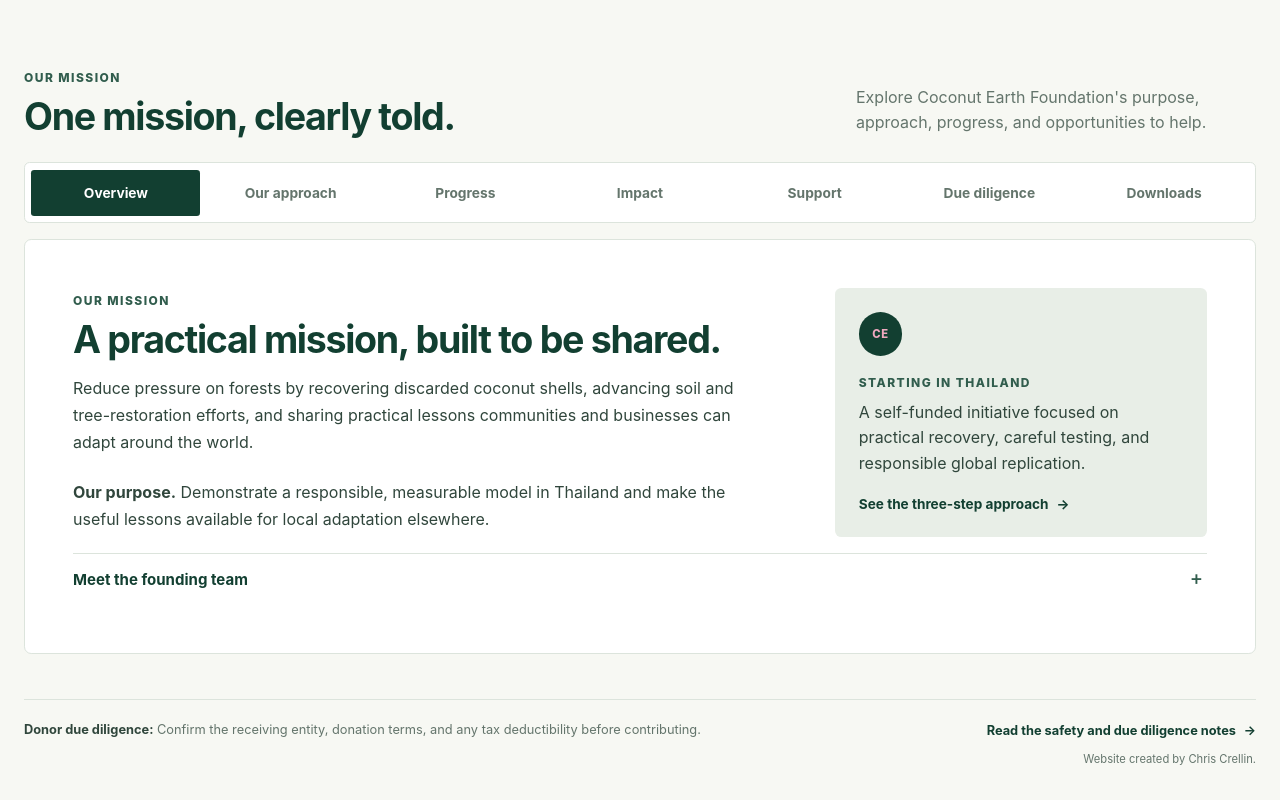
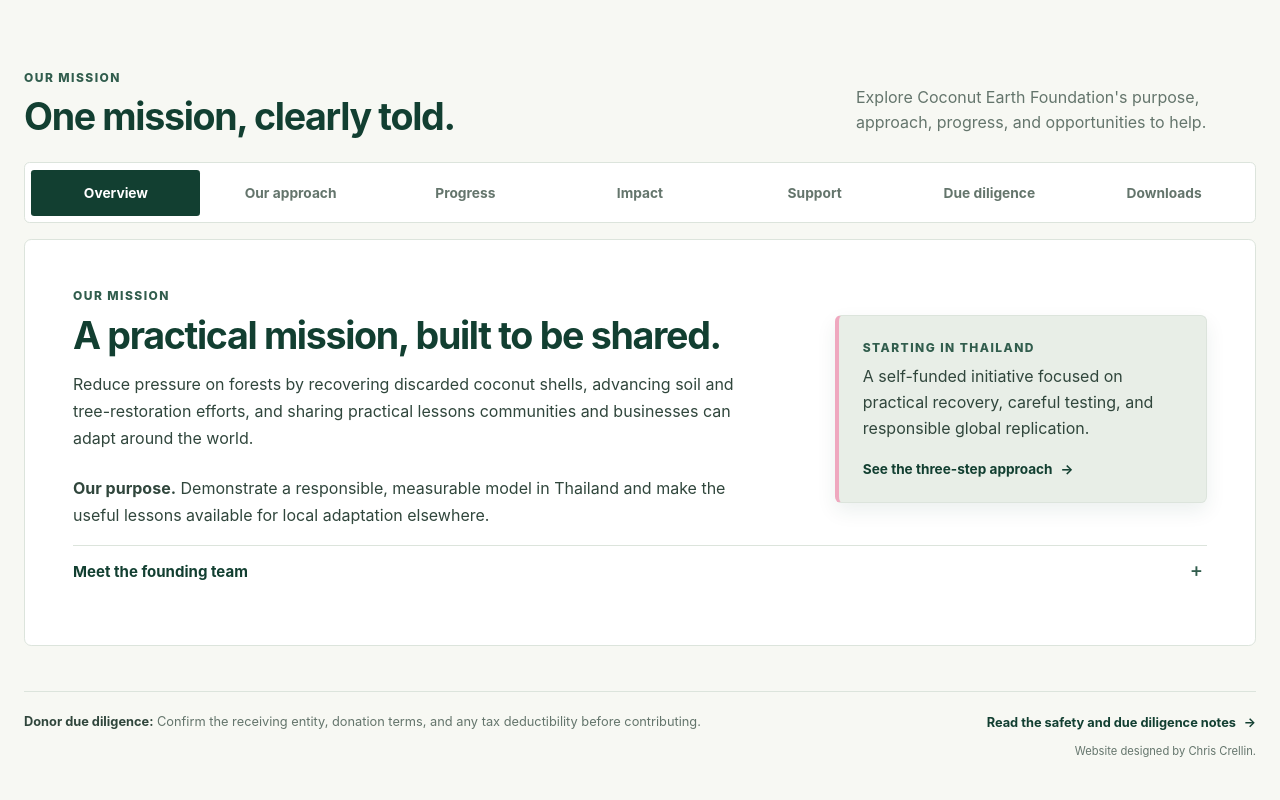
Before and after one commit to crec11/Coconut-Earth-Foundation, a React (Vite) app: page / in a window 1280 px wide. Shown: the part 642-1442 px from the top of the page. Built offline with nearby package versions, Linux system fonts and the light colour scheme.

Commit message:
Styling updates

```diff
--- a/src/features/home/HomePage.css
+++ b/src/features/home/HomePage.css
@@ -239,32 +239,30 @@
 
 .tab-navigation-card {
   padding: 1.5rem;
+  border: 1px solid var(--line);
+  border-left: 4px solid var(--pink);
   border-radius: 0.4rem;
   background: var(--sage);
-}
-
-.note-mark {
-  display: grid;
-  width: 2.7rem;
-  height: 2.7rem;
-  margin-bottom: 1.2rem;
-  place-items: center;
-  border-radius: 50%;
-  background: var(--forest);
-  color: var(--pink);
-  font-size: 0.7rem;
-  font-weight: 800;
-  letter-spacing: 0.06em;
+  box-shadow: 0 0.5rem 1.25rem rgb(18 63 49 / 8%);
 }
 
 .tab-navigation-card .eyebrow {
   margin-bottom: 0.5rem;
+  color: var(--forest-soft);
 }
 
 .tab-navigation-card > p:not(.eyebrow) {
   margin: 0;
   color: var(--body);
   line-height: 1.6;
+}
+
+.tab-navigation-card .text-button {
+  color: var(--forest);
+}
+
+.tab-navigation-card .text-button:hover {
+  color: var(--forest-soft);
 }
 
 .detail-disclosure {
--- a/src/features/home/components/HomeFooter.tsx
+++ b/src/features/home/components/HomeFooter.tsx
@@ -14,7 +14,7 @@ export function HomeFooter({ onDueDiligenceClick }: HomeFooterProps) {
           Read the safety and due diligence notes <span aria-hidden="true">→</span>
         </button>
       </div>
-      <p className="site-credit">Website created by Chris Crellin.</p>
+      <p className="site-credit">Website designed by Chris Crellin.</p>
     </footer>
   );
 }
--- a/src/features/home/components/TabIntro.tsx
+++ b/src/features/home/components/TabIntro.tsx
@@ -34,9 +34,6 @@ export function TabIntro({
         {children}
       </div>
       <aside aria-label="Continue exploring" className="tab-navigation-card">
-        <span className="note-mark" aria-hidden="true">
-          CE
-        </span>
         <p className="eyebrow">{nextEyebrow}</p>
         <p>{nextDescription}</p>
         <button className="text-button" type="button" onClick={() => onSelectTab(nextTab)}>
```
Also changed, not shown: index.html (+2 -2 lines), 1 other file (tests, documents, lock files or other folders).
